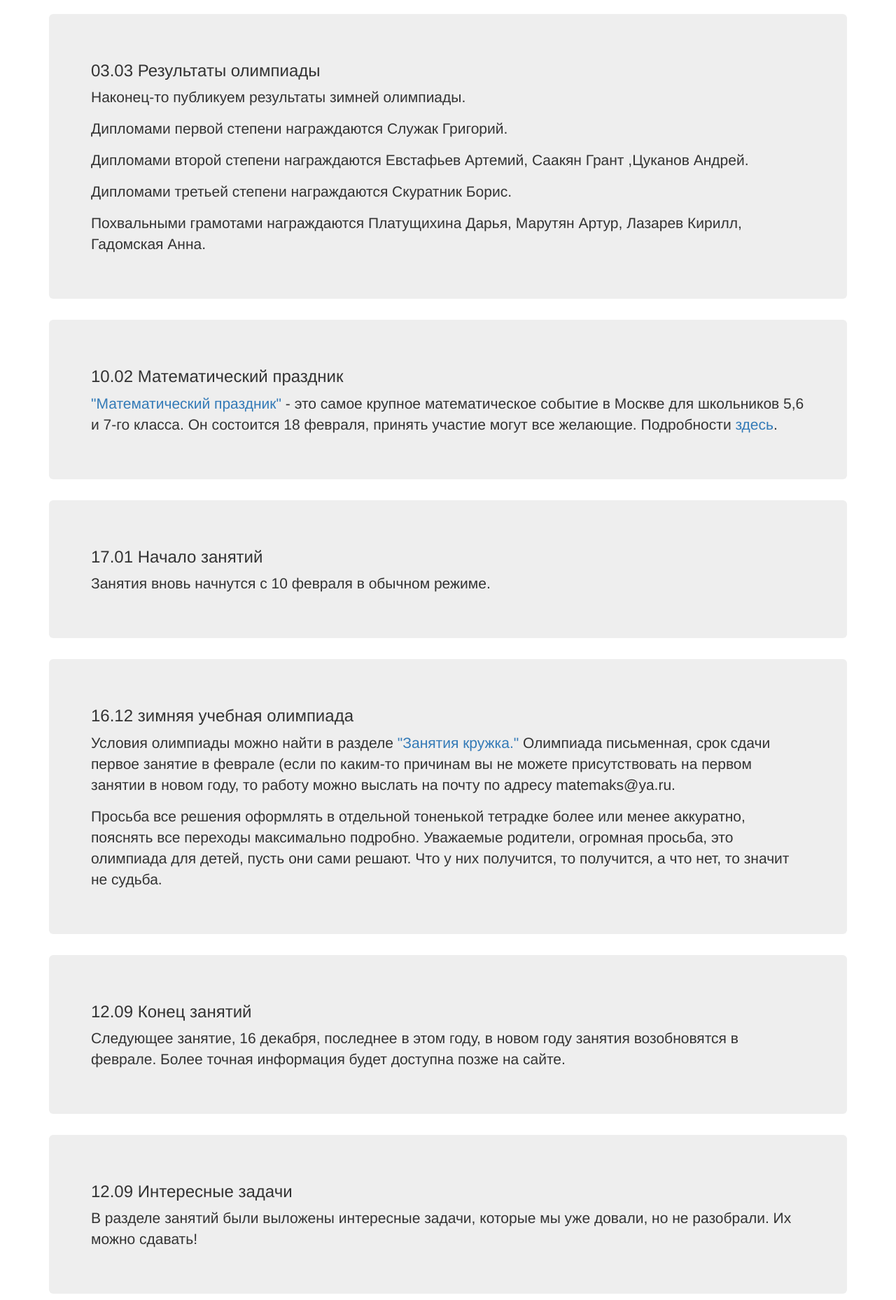
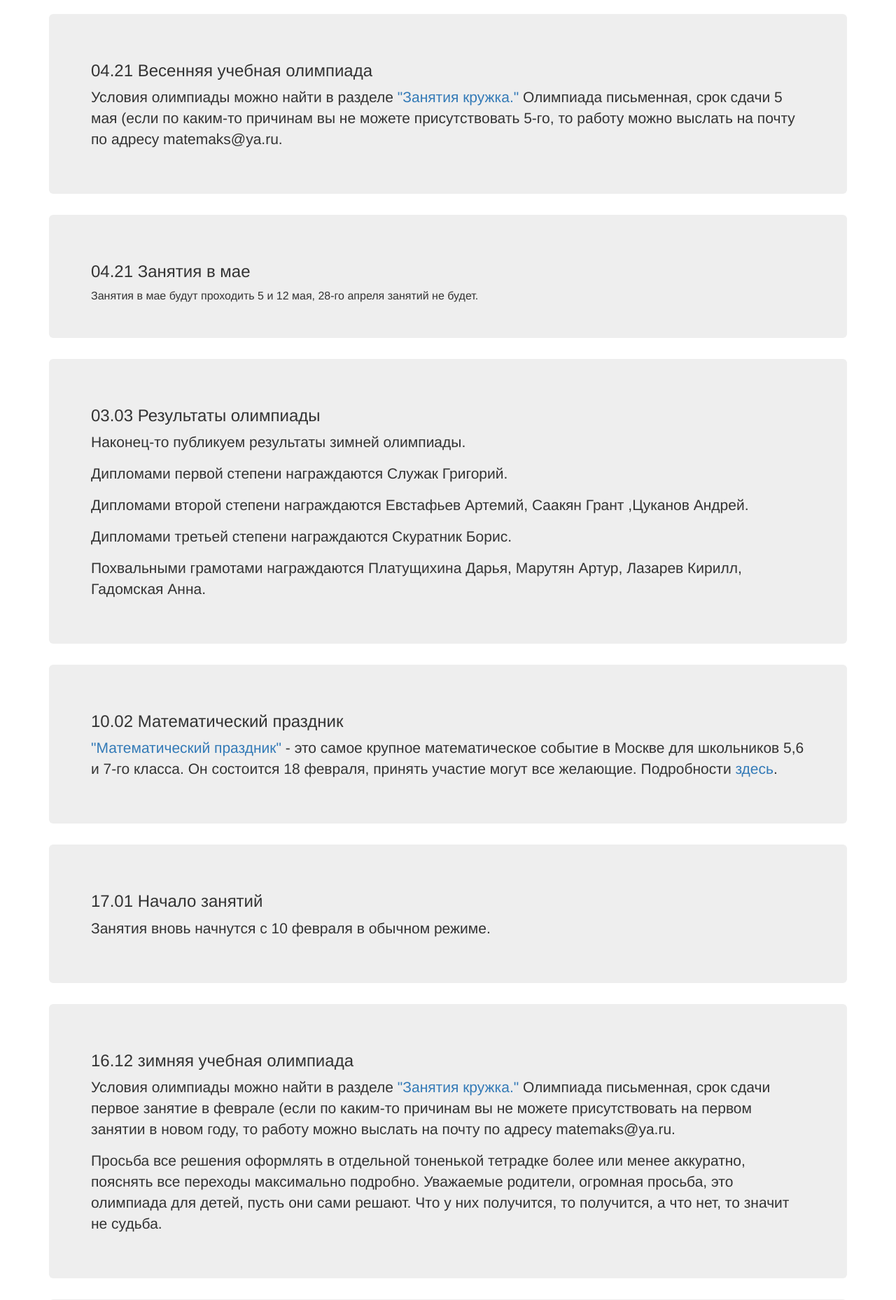
Before and after one commit to matemax/test_site, a Flask app: page /news in a window 1280 px wide. Shown: the part 52-1910 px from the top of the page at 70% size. Run offline with Flask 2, Linux system fonts and the light colour scheme; some libraries are stand-ins or nearby versions.

Commit message:
spring_olypiad

```diff
--- a/app/templates/list_lessons.html
+++ b/app/templates/list_lessons.html
@@ -1,3 +1,6 @@
+<div class="form-group">
+    <a href="/lessons/spring_olypiad" class="btn btn btn-link">04.21 Весенняя олимпиада</a>
+</div>
 <div class="form-group">
     <a href="/lessons/18" class="btn btn btn-link">04.14 Субботаб 14-ое</a>
 </div>
--- a/app/templates/news.html
+++ b/app/templates/news.html
@@ -3,6 +3,31 @@
 
 {% block content %}
     <div class="container">
+
+        <div class="jumbotron">
+
+            <h3>
+                04.21 Весенняя учебная олимпиада
+            </h3>
+            <font size="3">
+                <p>
+                    Условия олимпиады можно найти в разделе <a href=".lessons">"Занятия кружка."</a>
+                    Олимпиада письменная, срок сдачи 5 мая (если по каким-то причинам вы не можете присутствовать
+                    5-го,
+                    то работу можно выслать на почту по адресу matemaks@ya.ru.
+                </p>
+
+            </font>
+        </div>
+        <div class="jumbotron">
+
+            <h3>
+                04.21 Занятия в мае
+            </h3>
+            <font size="3">
+                Занятия в мае будут проходить 5 и 12 мая, 28-го апреля занятий не будет.
+            </font>
+        </div>
             <div class="jumbotron">
 
             <h3>
```
Also changed, not shown: 1 other file.
